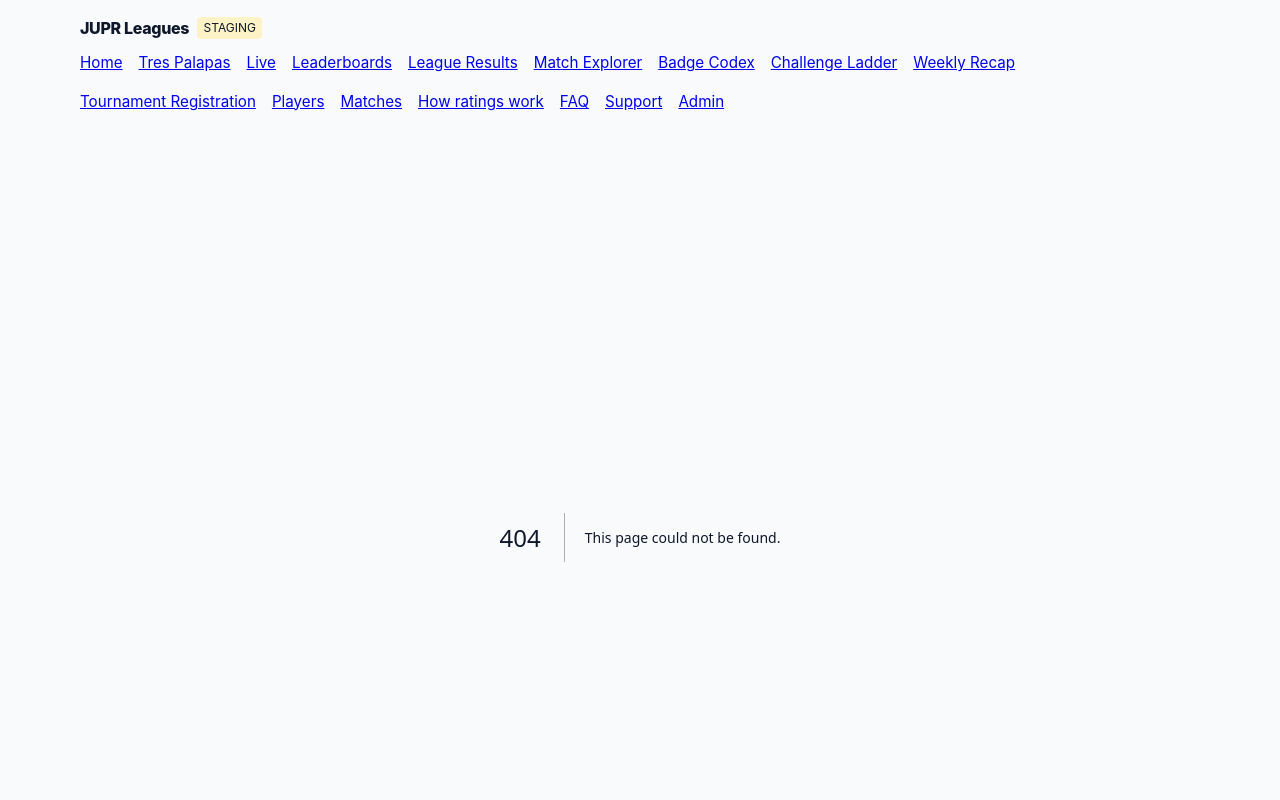
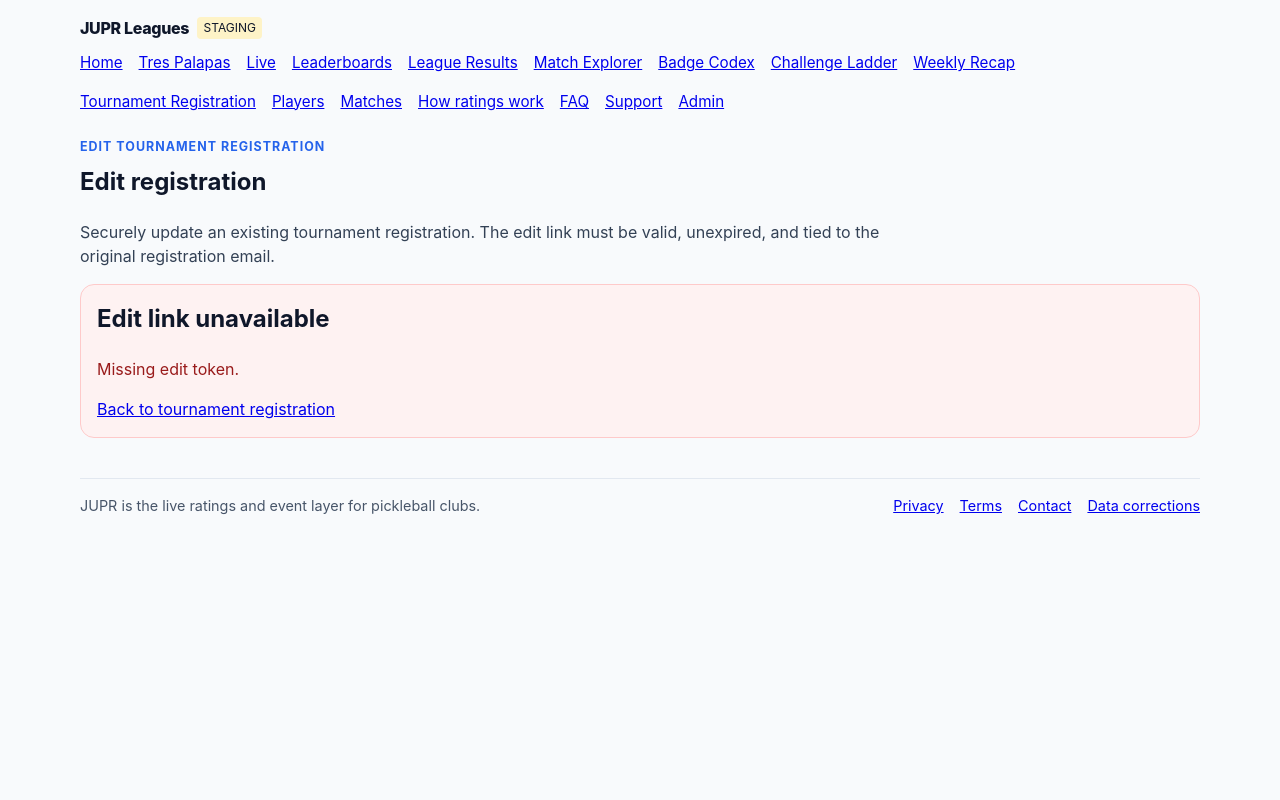
Before and after one commit to pickleballattrespalapas/JUPR, a Next.js app in the folder apps/web/: page /clubs/1/tournament-registration/edit in a window 1280 px wide. Before the commit this address had no page. Shown: the top 800 px of the page. Built offline with nearby package versions, Linux system fonts and the light colour scheme.

Commit message:
add edit registration page

```diff
--- /dev/null
+++ b/apps/web/app/clubs/[clubSlug]/tournament-registration/edit/page.tsx
@@ -0,0 +1,74 @@
+import Link from "next/link";
+import { getClubTournamentRegistrationEdit } from "@/lib/tournamentRegistrationApi";
+import EditTournamentRegistrationForm from "./EditTournamentRegistrationForm";
+
+type EditTournamentRegistrationPageProps = {
+  params: { clubSlug: string };
+  searchParams?: { edit_token?: string; tournament?: string; tournament_id?: string };
+};
+
+const cardStyle = {
+  border: "1px solid #e2e8f0",
+  borderRadius: "14px",
+  padding: "1rem",
+  background: "white"
+};
+
+export default async function EditTournamentRegistrationPage({ params, searchParams }: EditTournamentRegistrationPageProps) {
+  const { clubSlug } = params;
+  const editToken = searchParams?.edit_token || "";
+  const { data, error } = editToken
+    ? await getClubTournamentRegistrationEdit(clubSlug, {
+        editToken,
+        registrationSlug: searchParams?.tournament ?? null,
+        tournamentId: searchParams?.tournament_id ?? null
+      })
+    : { data: null, error: "Missing edit token." };
+
+  const tournament = data?.tournament;
+  const settings = data?.settings;
+
+  return (
+    <section>
+      <p style={{ margin: "0 0 0.5rem", color: "#2563eb", fontWeight: 700, textTransform: "uppercase", letterSpacing: "0.08em", fontSize: "0.78rem" }}>
+        Edit Tournament Registration
+      </p>
+      <h1 style={{ marginTop: 0 }}>{tournament?.name ?? "Edit registration"}</h1>
+      <p style={{ color: "#334155", maxWidth: "820px" }}>
+        Securely update an existing tournament registration. The edit link must be valid, unexpired, and tied to the original registration email.
+      </p>
+
+      {error ? (
+        <article style={{ ...cardStyle, background: "#fef2f2", borderColor: "#fecaca" }}>
+          <h2 style={{ marginTop: 0 }}>Edit link unavailable</h2>
+          <p style={{ color: "#991b1b" }}>{error}</p>
+          <Link href={`/clubs/${clubSlug}/tournament-registration`}>Back to tournament registration</Link>
+        </article>
+      ) : null}
+
+      {data?.setup_error ? <p style={{ color: "#b91c1c" }}>{data.setup_error}</p> : null}
+      {data && !tournament ? <p>No tournament registration is currently published.</p> : null}
+
+      {data && tournament && !data.registration_open ? (
+        <article style={{ ...cardStyle, marginBottom: "1rem" }}>
+          <h2 style={{ marginTop: 0 }}>Registration editing is closed</h2>
+          <p style={{ color: "#475569" }}>{data.registration_closed_reason || "Registration is not currently open."}</p>
+          <Link href={`/clubs/${clubSlug}/tournament-registration`}>Back to tournament registration</Link>
+        </article>
+      ) : null}
+
+      {data && tournament && data.registration_open ? (
+        <EditTournamentRegistrationForm
+          clubSlug={clubSlug}
+          tournamentId={tournament.id}
+          registrationSlug={settings?.registration_slug ?? searchParams?.tournament ?? null}
+          editToken={editToken}
+          registration={data.registration}
+          selections={data.selections ?? []}
+          days={data.days ?? []}
+          events={data.events ?? []}
+        />
+      ) : null}
+    </section>
+  );
+}
```
